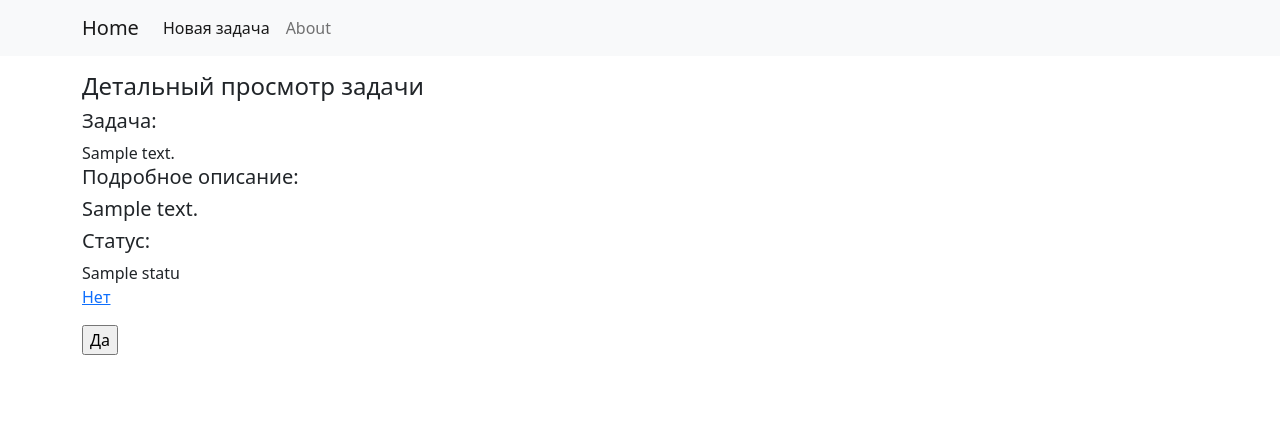
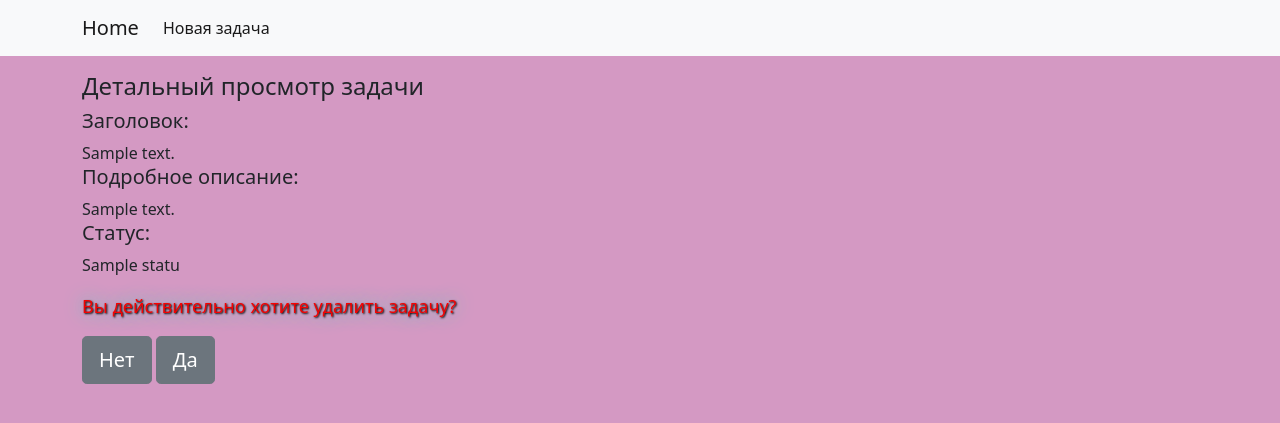
Before and after one commit to Nadezhda2205/homework_70_Nadezhda_Khovrich, a Django app: page /delete/1 in a window 1280 px wide. Shown: the top 423 px of the page. Run offline with Django 4.2, Linux system fonts and the light colour scheme; tables that the repository leaves empty hold one stand-in row (values such as "Sample post").

Commit message:
Добавление стилей bootstrap, style.css для приложения issue

```diff
--- /dev/null
+++ b/static/css/style.css
@@ -0,0 +1,10 @@
+body{
+    background-color: rgba(154, 15, 115, 0.425);
+}
+
+.p_color{
+    margin-top: 16px;
+    font-size: 18px;
+    color: rgb(243, 2, 2);
+    text-shadow: 1px 1px 2px rgb(0, 0, 0), 0 0 1em rgb(72, 210, 189);
+}
--- a/templates/base.html
+++ b/templates/base.html
@@ -4,7 +4,7 @@
 <head>
     <meta charset="UTF-8">
     <link href="https://cdn.jsdelivr.net/npm/bootstrap@5.0.2/dist/css/bootstrap.min.css" rel="stylesheet" integrity="sha384-EVSTQN3/azprG1Anm3QDgpJLIm9Nao0Yz1ztcQTwFspd3yD65VohhpuuCOmLASjC" crossorigin="anonymous">
-    {% comment %} <link rel="stylesheet" href="{% static 'css/style.css' %}"> {% endcomment %}
+    <link rel="stylesheet" href="{% static 'css/style.css' %}">
     <title>
         {% block title %}
 
@@ -25,9 +25,6 @@
               <li class="nav-item">
                 <a class="nav-link active" aria-current="page" href="{% url 'task_add' %}">Новая задача</a>
               </li>
-              <li class="nav-item">
-                <a class="nav-link" href="#">About</a>
-              </li>
             </ul>
           </div>
         </div>
--- a/templates/task_add.html
+++ b/templates/task_add.html
@@ -3,7 +3,6 @@
 {% block title %}
     Добавление задачи
 {% endblock %}
-
 
  {% block content %}
     <h5>Добавление задачи:</h5>
@@ -12,8 +11,7 @@
 
         {{ form.as_p }}
 
-<input type="submit" value="Сохранить">
-
-    </form>
+<input class="btn btn-secondary btn-lg" type="submit" value="Сохранить">
+</form>
 
 {% endblock %}
--- a/templates/task_delete.html
+++ b/templates/task_delete.html
@@ -4,21 +4,20 @@
     Детальный просмотр
 {% endblock %}
 
-
  {% block content %}
     <h4>Детальный просмотр задачи<h4>
-    <h5>Задача:</h5>
+    <h5>Заголовок:</h5>
         {{ task.summary }}
-    <h5>Подробное описание:<h5>
+    <h5>Подробное описание:</h5>
         {{ task.description }}
     <h5>Статус:</h5>
         {{ task.status }}
 
     <form action="" method="post">
         {% csrf_token %}
-
-        <p><a href="{% url 'task_detail' task.pk  %}">Нет</a></p>
-        <input type="submit" value="Да">
+        <p class="p_color">Вы действительно хотите удалить задачу? </p>
+        <a class="btn btn-secondary btn-lg" href="{% url 'task_detail' task.pk  %}">Нет</a>
+        <input class="btn btn-secondary btn-lg" type="submit" value="Да">
     </form>
 
 {% endblock %}
--- a/templates/task_update.html
+++ b/templates/task_update.html
@@ -12,7 +12,7 @@
 
         {{ form.as_p }}
 
-<input type="submit" value="Сохранить">
+<input class="btn btn-secondary btn-lg" type="submit" value="Сохранить">
 
     </form>
 
```
Also changed, not shown: templates/task_detail.html (+4 -5 lines), templates/task_list.html (+7 -8 lines).
